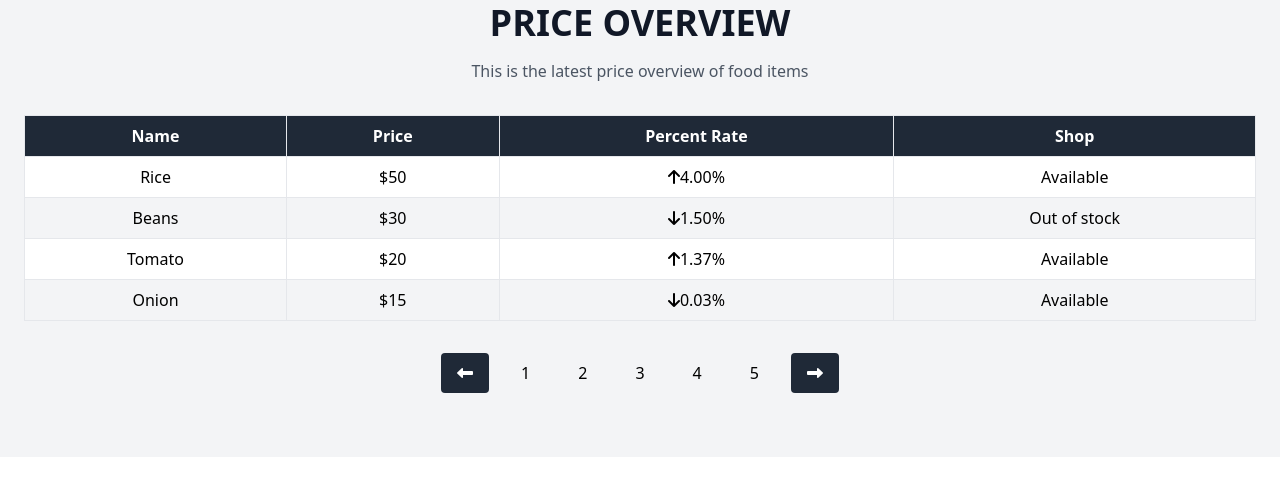
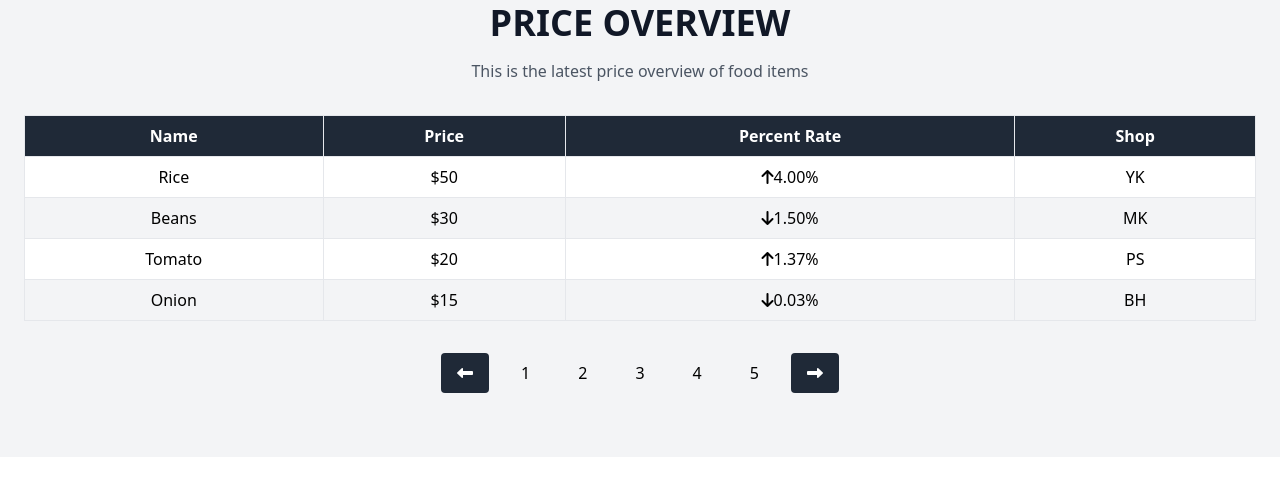
Before and after one commit to yusuf2091/GPAF-system, a plain HTML site: page index.html in a window 1280 px wide. Shown: the part 861-1360 px from the top of the page. Drawn offline with nearby package versions, Linux system fonts and the light colour scheme.

Commit message:
Update index.html
I CHANGED THE SHOP TD VALUES.

```diff
--- a/index.html
+++ b/index.html
@@ -81,25 +81,25 @@
               <td class="py-2 px-4 border">Rice</td>
               <td class="py-2 px-4 border">$50</td>
               <td class="py-2 px-4 border"><i class="fa-solid fa-arrow-up"></i>4.00%</td>
-              <td class="py-2 px-4 border">Available</td>
+              <td class="py-2 px-4 border">YK</td>
             </tr>
             <tr class="border bg-gray-100">
               <td class="py-2 px-4 border">Beans</td>
               <td class="py-2 px-4 border">$30</td>
               <td class="py-2 px-4 border"><i class="fa-solid fa-arrow-down"></i>1.50%</td>
-              <td class="py-2 px-4 border">Out of stock</td>
+              <td class="py-2 px-4 border">MK</td>
             </tr>
             <tr class="border">
               <td class="py-2 px-4 border">Tomato</td>
               <td class="py-2 px-4 border">$20</td>
               <td class="py-2 px-4 border"><i class="fa-solid fa-arrow-up"></i>1.37%</td>
-              <td class="py-2 px-4 border">Available</td>
+              <td class="py-2 px-4 border">PS</td>
             </tr>
             <tr class="border bg-gray-100">
               <td class="py-2 px-4 border">Onion</td>
               <td class="py-2 px-4 border">$15</td>
               <td class="py-2 px-4 border"><i class="fa-solid fa-arrow-down"></i>0.03%</td>
-              <td class="py-2 px-4 border">Available</td>
+              <td class="py-2 px-4 border">BH</td>
             </tr>
           </tbody>
         </table>
```
